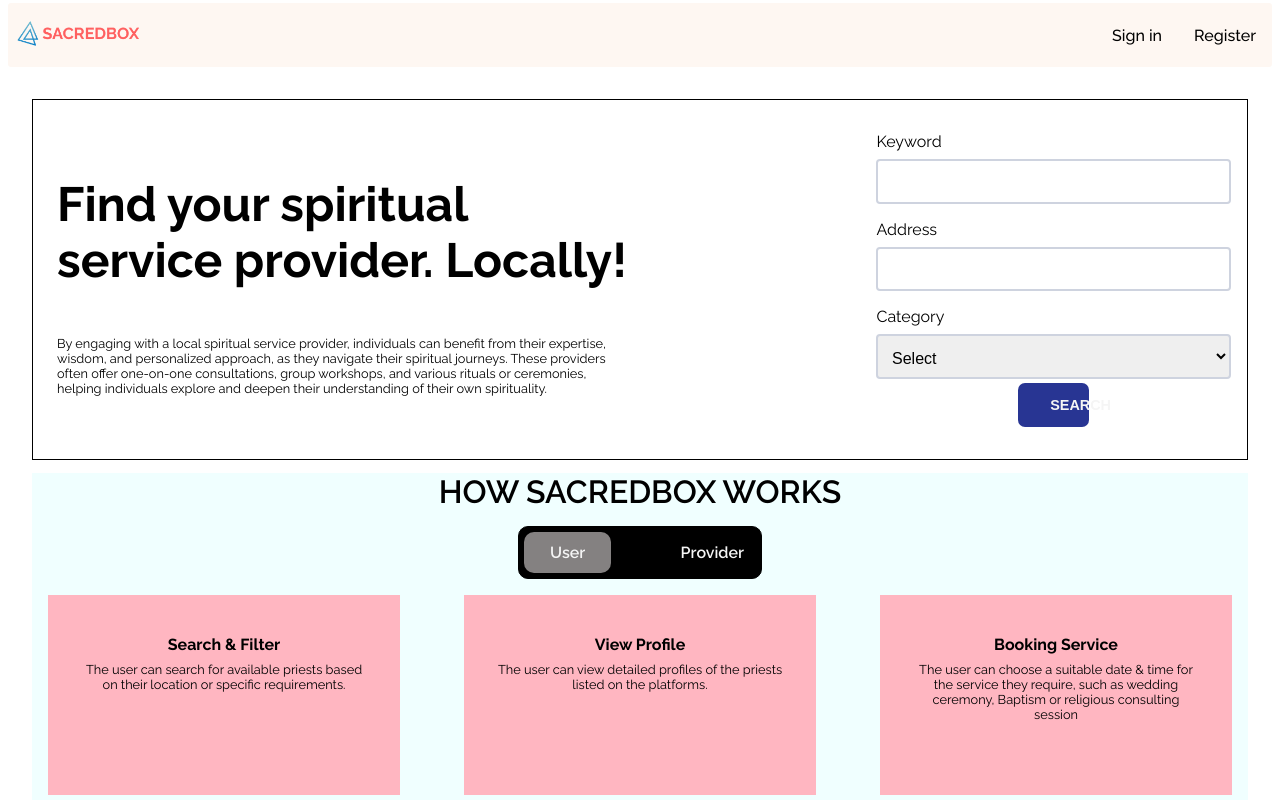
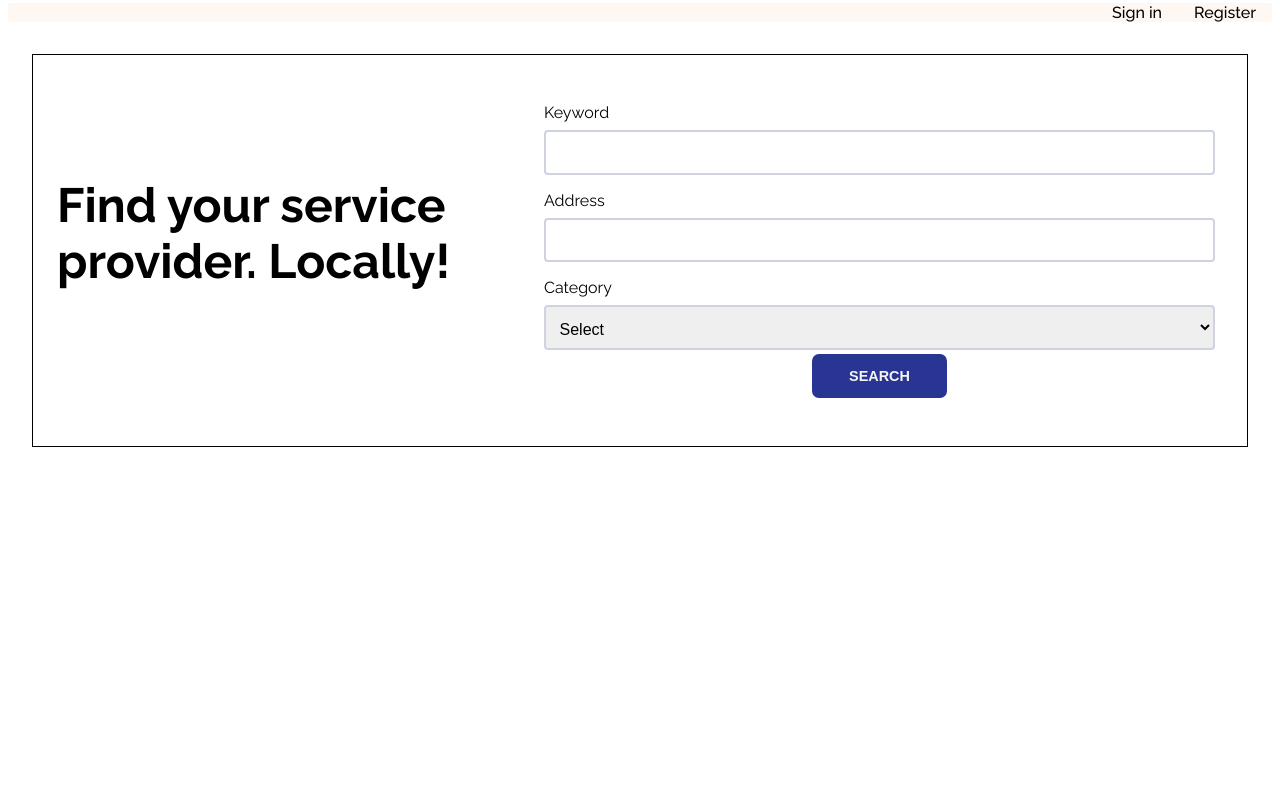
Before and after one commit to krishpri23/react-practice, a React (Vite) app: page / in a window 1280 px wide. Shown: the top 800 px of the page. Built offline with nearby package versions, Linux system fonts and the light colour scheme.

Commit message:
"undo" commit

```diff
--- a/src/App.jsx
+++ b/src/App.jsx
@@ -12,7 +12,9 @@ import CreateLayout from "./pages/signup";
 //screens
 import HomePage from "./pages/Home/homePage";
 import NotFound from "./pages/notFound";
-import SearchResults from "./pages/searchProvider/searchResults";
+import SearchResults, {
+  loadSearchResults,
+} from "./pages/searchProvider/searchResults";
 import Login from "./pages/login";
 
 //styles
@@ -30,6 +32,7 @@ const router = createBrowserRouter(
         path="searchResults"
         element={<SearchResults />}
         action={searchAction}
+        loader={loadSearchResults}
       />
 
       <Route path="create" element={<CreateLayout />} />
--- a/src/components/NavBar.jsx
+++ b/src/components/NavBar.jsx
@@ -1,34 +1,44 @@
-import { Link, NavLink, Form } from 'react-router-dom';
-import Logo from '/sacredbox-logo.png';
-import '../styles/navbar.css';
+import { Link, NavLink, Form } from "react-router-dom";
+import Logo from "/logo.png";
+import "../styles/navbar.css";
 
 function NavBar({ login }) {
   return (
-        <nav className='navbar'>
+    <nav className="navbar">
       <ul>
-                <Link to='/'><img className='logo' src={Logo} alt="sb-logo" /></Link>
-                {
-                    login?.email && login ?
-                        (
-                            <Form className='signup-btn' action='/logout' method='post' onSubmit={(event) => {
-                                if (!confirm('Are you sure you want to logout?')) {
+        {/* <Link to="/">
+          <img className="logo" src={Logo} alt="sb-logo" />
+        </Link> */}
+        {login?.email && login ? (
+          <Form
+            className="signup-btn"
+            action="/logout"
+            method="post"
+            onSubmit={(event) => {
+              if (!confirm("Are you sure you want to logout?")) {
                 event.preventDefault();
               }
-                            }} >
-                                <button className='btn profile'> Shruthi Laya </button>
-                                <button className='btn logout' type='submit' > Log out</button>
-
+            }}
+          >
+            <button className="btn profile"> Shruthi Laya </button>
+            <button className="btn logout" type="submit">
+              {" "}
+              Log out
+            </button>
           </Form>
-                        )
-                        :
-                        <div className='signup-btn'>
-                            <li ><NavLink to='/login'>  Sign in </NavLink> </li>
-                            <li ><NavLink to='/create'> Register </NavLink></li>
+        ) : (
+          <div className="signup-btn">
+            <li>
+              <NavLink to="/login"> Sign in </NavLink>{" "}
+            </li>
+            <li>
+              <NavLink to="/create"> Register </NavLink>
+            </li>
           </div>
-                }
+        )}
       </ul>
     </nav>
-    )
+  );
 }
 
-export default NavBar
+export default NavBar;
--- a/src/components/home/hero.jsx
+++ b/src/components/home/hero.jsx
@@ -1,45 +1,16 @@
 // import { useForm } from "react-hook-form";
 // import { useNavigate } from "react-router";
 
-import { Form } from "react-router-dom";
+import SearchForm from "../searchForm";
 
 export default function HeroSection() {
   return (
     <section className="hero">
       <div className="hero-content">
-        <h3 id="hero-title"> Find your spiritual service provider. Locally!</h3>
-        <p>
-          {" "}
-          By engaging with a local spiritual service provider, individuals can
-          benefit from their expertise, wisdom, and personalized approach, as
-          they navigate their spiritual journeys. These providers often offer
-          one-on-one consultations, group workshops, and various rituals or
-          ceremonies, helping individuals explore and deepen their understanding
-          of their own spirituality.
-        </p>
+        <h3 id="hero-title"> Find your service provider. Locally!</h3>
+        <p> </p>
       </div>
-      <Form className="search-form" method="post" action="/searchResults">
-        <label htmlFor="keyword">Keyword</label>
-        <input type="text" name="keyword" id="keyword" />
-        <label htmlFor="Address">Address</label>
-        <input type="text" name="address" id="address" />
-
-        <label htmlFor="Category">Category</label>
-        <select
-          type="text"
-          name="category"
-          id="category"
-          defaultValue="Select a category"
-        >
-          <option value="hindu"> Select </option>
-          <option value="hindu">Hindu priest</option>
-          <option value="reiki">Reiki healer</option>
-        </select>
-        <button id="btn" type="submit">
-          {" "}
-          Search{" "}
-        </button>
-      </Form>
+      <SearchForm />
     </section>
   );
 }
--- a/src/components/providerProfileLists.jsx
+++ b/src/components/providerProfileLists.jsx
@@ -1,23 +1,20 @@
+import { Link } from "react-router-dom";
+
 export default function ProviderProfile({ name, city, state, profilePicture }) {
   console.log(name);
   return (
-    <section className="search-results">
+    <>
       <div className="provider-profile">
-        <img src={profilePicture} alt="a man" />
+        <img
+          className="provider-picture"
+          src={profilePicture}
+          alt="a professional"
+        />
         <h2> {name} </h2>
         <h2>
           {city} , {state}{" "}
         </h2>
-        {/* <Rating
-      name="rating"
-      value={rating}
-      onChange={(event, newValue) => {
-        ``;
-        setRating(newValue);
-      }}
-    ></Rating> */}
-        <p> </p>
       </div>
-    </section>
+    </>
   );
 }
--- /dev/null
+++ b/src/components/searchForm.jsx
@@ -0,0 +1,30 @@
+import { Form } from "react-router-dom";
+
+export default function SearchForm() {
+  return (
+    <>
+      <Form className="search-form" method="post" action="/searchResults">
+        <label htmlFor="keyword">Keyword</label>
+        <input type="text" name="keyword" id="keyword" />
+        <label htmlFor="Address">Address</label>
+        <input type="text" name="address" id="address" />
+
+        <label htmlFor="Category">Category</label>
+        <select
+          type="text"
+          name="category"
+          id="category"
+          defaultValue="Select a category"
+        >
+          <option value="hindu"> Select </option>
+          <option value="hindu">Hindu priest</option>
+          <option value="reiki">Reiki healer</option>
+        </select>
+        <button id="btn" type="submit">
+          {" "}
+          Search{" "}
+        </button>
+      </Form>
+    </>
+  );
+}
--- a/src/pages/Home/homePage.jsx
+++ b/src/pages/Home/homePage.jsx
@@ -8,8 +8,8 @@ function HomePage() {
   return (
     <main className="home">
       <HeroSection />
-      <HowItWorks />
-      <Register />
+      {/* <HowItWorks />
+      <Register /> */}
     </main>
   );
 }
--- a/src/pages/searchProvider/searchResults.jsx
+++ b/src/pages/searchProvider/searchResults.jsx
@@ -2,29 +2,21 @@ import { useEffect } from "react";
 import "/src/styles/searchResults.css";
 import ProviderProfile from "../../components/providerProfileLists";
 import { useState } from "react";
+import { useLoaderData } from "react-router-dom";
+import SearchForm from "../../components/searchForm";
 
 function SearchResults() {
-  //   const [rating, setRating] = useState(3);
-
-  const [userData, setUserData] = useState();
-
-  const handleApiRequest = () => {
-    fetch("https://randomuser.me/api/?nat=us&results=10")
-      .then((res) => res.json())
-      .then((data) => {
-        console.log(data);
-        setUserData(data.results);
-      });
-  };
-
-  useEffect(() => {
-    handleApiRequest();
-  }, []);
+  const jsonData = useLoaderData();
+  console.log(jsonData.results);
 
   return (
-    <section>
-      {userData &&
-        userData.map((info, key) => {
+    <section className="search-results">
+      <aside className="search-column">
+        <SearchForm />
+      </aside>
+      <section className="providers-list">
+        {jsonData.results &&
+          jsonData.results.map((info, key) => {
             const {
               name: { first, last },
               location: { city, state },
@@ -42,7 +34,13 @@ function SearchResults() {
             );
           })}
       </section>
+    </section>
   );
 }
 
 export default SearchResults;
+
+export const loadSearchResults = async () => {
+  const res = await fetch("https://randomuser.me/api/?nat=us&results=12");
+  return res.json();
+};
--- a/src/styles/searchResults.css
+++ b/src/styles/searchResults.css
@@ -1,9 +1,14 @@
 .search-results {
+  display: flex;
+  justify-content: space-evenly;
+  margin: 1rem;
+}
+
+.providers-list {
   display: grid;
-    max-width: 1200px;
-    grid-template-columns: repeat(3,1fr);
-    margin: 0 auto;
-
+  grid-template-columns: repeat(3, 1fr);
+  max-width: 100%;
+  background-color: antiquewhite;
 }
 
 .provider-profile {
@@ -19,5 +24,15 @@
 .provider-profile img {
   border-radius: 10%;
   width: 70%;
+}
 
+.search-column {
+  width: 30%;
+  border: 1px solid black;
+  font-weight: 700;
 }
+
+.search-form {
+  width: 100%;
+  padding: 1em;
+}
```
Also changed, not shown: public/logo.png (added). Lines whose indentation alone changed are shown as unchanged.
